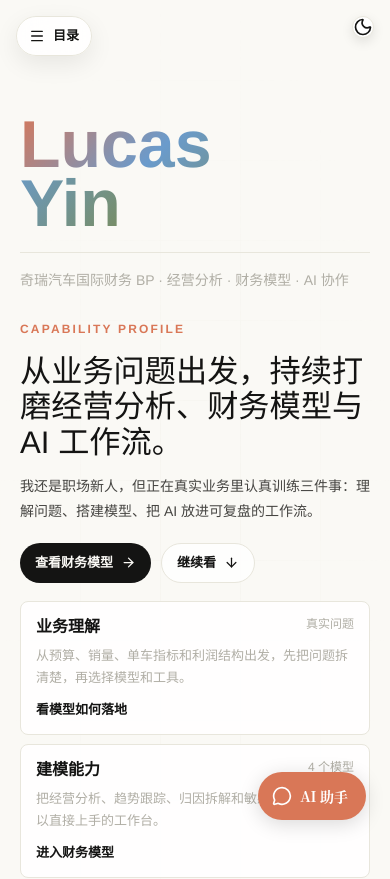
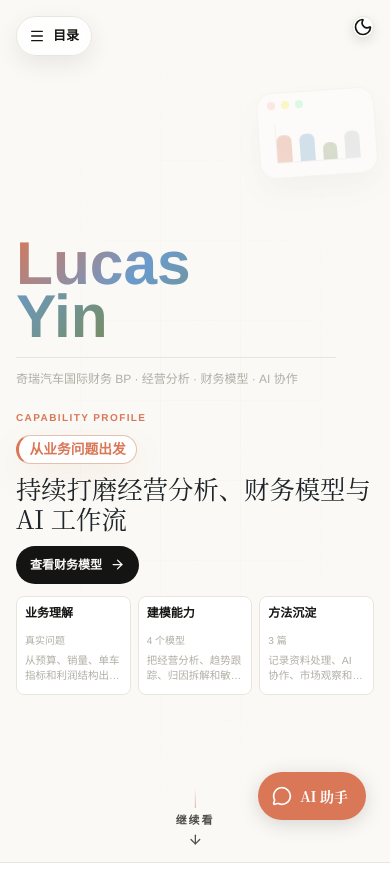
Before and after one commit to yinpengtao2002-ai/yinpengtao2002-ai.github.io, a Next.js app: page / in a window 390 px wide. Shown: the top 879 px of the page. Built offline with nearby package versions, Linux system fonts and the light colour scheme.

Commit message:
Polish homepage hero layout

```diff
--- a/src/app/globals.css
+++ b/src/app/globals.css
@@ -106,7 +106,7 @@ h6 {
   display: flex;
   align-items: center;
   overflow: hidden;
-  padding: clamp(5.4rem, 8vh, 7rem) 0 clamp(2.6rem, 6vh, 4rem);
+  padding: clamp(5.4rem, 8vh, 7rem) 0 clamp(4.2rem, 7vh, 5.4rem);
 }
 
 .home-hero-grid {
@@ -133,19 +133,49 @@ h6 {
   font-size: 14px;
 }
 
+.home-hero-kicker {
+  color: var(--accent);
+  letter-spacing: 0.18em;
+  text-transform: uppercase;
+  font-size: 12px;
+  font-weight: 800;
+  margin-bottom: 16px;
+}
+
 .home-hero-headline {
-  margin-bottom: 14px;
-  font-size: clamp(1.85rem, 3.6vw, 2.8rem);
-  line-height: 1.14;
+  display: flex;
+  flex-direction: column;
+  align-items: flex-start;
+  gap: 14px;
+  margin-bottom: 18px;
+  font-family: var(--font-hero-display);
+  font-size: clamp(1.9rem, 3.25vw, 2.75rem);
+  line-height: 1.16;
+  font-weight: 500;
   letter-spacing: 0;
 }
 
-.home-hero-summary {
-  max-width: 620px;
-  color: color-mix(in srgb, var(--foreground) 68%, var(--muted));
-  font-size: 14px;
-  line-height: 1.8;
-  margin-bottom: 18px;
+.home-headline-mark {
+  display: inline-flex;
+  align-items: center;
+  width: fit-content;
+  border: 1px solid color-mix(in srgb, var(--accent) 34%, var(--border));
+  border-left: 4px solid var(--accent);
+  border-radius: 999px;
+  background: color-mix(in srgb, var(--card) 86%, transparent);
+  box-shadow: 0 12px 34px rgba(217, 119, 87, 0.09);
+  color: var(--accent);
+  font-family: var(--font-poppins);
+  font-size: clamp(0.92rem, 1.35vw, 1.08rem);
+  font-weight: 800;
+  line-height: 1;
+  padding: 0.48rem 0.78rem;
+}
+
+.home-headline-line {
+  display: block;
+  max-width: 680px;
+  color: color-mix(in srgb, var(--foreground) 88%, var(--accent-secondary));
 }
 
 .home-hero-actions {
@@ -179,6 +209,31 @@ h6 {
   border: 1px solid var(--border);
   background: color-mix(in srgb, var(--card) 84%, transparent);
   color: var(--foreground);
+}
+
+.home-hero-continue {
+  position: absolute;
+  z-index: 4;
+  left: 50%;
+  bottom: clamp(1.05rem, 2.2vh, 1.45rem);
+  display: inline-flex;
+  flex-direction: column;
+  align-items: center;
+  gap: 5px;
+  color: color-mix(in srgb, var(--foreground) 62%, var(--muted));
+  font-family: var(--font-poppins);
+  font-size: 12px;
+  font-weight: 800;
+  letter-spacing: 0.16em;
+  text-decoration: none;
+  transform: translateX(-50%);
+}
+
+.home-hero-continue::before {
+  content: "";
+  width: 1px;
+  height: 28px;
+  background: linear-gradient(180deg, transparent, color-mix(in srgb, var(--accent) 48%, var(--border)));
 }
 
 .home-proof-grid {
@@ -228,8 +283,45 @@ h6 {
 .home-hero-artifacts {
   position: absolute;
   inset: 0;
-  z-index: 3;
+  z-index: 1;
   pointer-events: none;
+}
+
+.artifact-card {
+  transform-origin: center;
+}
+
+.artifact-card-inner {
+  padding: 30px 16px 14px;
+}
+
+.artifact-window-chrome {
+  height: 24px;
+  padding-inline: 10px;
+}
+
+.artifact-card-content {
+  position: relative;
+  z-index: 1;
+  display: flex;
+  align-items: center;
+  justify-content: center;
+  width: 100%;
+  height: 100%;
+  min-height: 0;
+}
+
+.artifact-code {
+  width: min(100%, 118px);
+}
+
+.artifact-chart {
+  width: min(100%, 118px);
+  height: min(100%, 70px);
+}
+
+.artifact-image {
+  width: min(100%, 108px);
 }
 
 .home-artifact-code {
@@ -292,7 +384,7 @@ h6 {
 
   .home-hero {
     padding-top: 5rem;
-    padding-bottom: 2rem;
+    padding-bottom: 3.8rem;
   }
 
   .home-hero-grid {
@@ -312,11 +404,6 @@ h6 {
   .home-hero-headline {
     font-size: clamp(1.65rem, 3vw, 2.2rem);
     margin-bottom: 10px;
-  }
-
-  .home-hero-summary {
-    line-height: 1.65;
-    margin-bottom: 12px;
   }
 
   .home-hero-actions {
@@ -350,7 +437,10 @@ h6 {
   }
 
   .home-artifact-chart {
-    display: none;
+    bottom: 5%;
+    left: max(24px, calc((100vw - 1180px) / 2 + 360px));
+    width: 140px;
+    height: 100px;
   }
 
   .index-page {
@@ -371,39 +461,131 @@ h6 {
 
 @media (max-width: 768px) {
   .home-viewport {
-    min-height: auto;
+    min-height: 100svh;
   }
 
   .home-shell {
-    width: min(100% - 40px, 640px);
+    width: min(100% - 32px, 640px);
   }
 
   .home-hero {
-    padding-top: 5.7rem;
-    padding-bottom: 2.7rem;
+    align-items: stretch;
+    min-height: 100svh;
+    padding-top: clamp(4.65rem, 12svh, 5.8rem);
+    padding-bottom: 4.4rem;
   }
 
   .home-hero-grid {
     grid-template-columns: 1fr;
-    gap: 1.7rem;
+    align-content: center;
+    min-height: calc(100svh - 9.1rem);
+    gap: clamp(0.95rem, 3svh, 1.35rem);
   }
 
   .home-hero-title {
-    font-size: clamp(3.25rem, 17vw, 5rem);
+    font-size: clamp(3.1rem, 15.5vw, 4.65rem);
   }
 
   .home-hero-role {
-    margin-top: 20px;
-    padding-top: 15px;
-    line-height: 1.75;
+    max-width: 320px;
+    margin-top: 13px;
+    padding-top: 12px;
+    font-size: 12px;
+    line-height: 1.58;
+  }
+
+  .home-hero-kicker {
+    margin-bottom: 10px;
+    font-size: 10px;
+    letter-spacing: 0.14em;
   }
 
   .home-hero-headline {
-    font-size: clamp(1.8rem, 8vw, 2.35rem);
+    gap: 10px;
+    margin-bottom: 13px;
+    font-size: clamp(1.46rem, 6.5vw, 2rem);
+    line-height: 1.15;
+  }
+
+  .home-headline-mark {
+    border-left-width: 3px;
+    font-size: 0.86rem;
+    padding: 0.42rem 0.66rem;
   }
 
   .home-hero-artifacts {
+    display: block;
+    opacity: 0.64;
+  }
+
+  .home-artifact-code,
+  .home-artifact-image {
     display: none;
+  }
+
+  .home-artifact-chart {
+    top: 5.1rem;
+    right: 14px;
+    bottom: auto;
+    left: auto;
+    width: 118px;
+    height: 86px;
+    box-shadow: 0 14px 32px rgba(20, 20, 19, 0.07);
+  }
+
+  .home-hero-actions {
+    margin-bottom: 12px;
+  }
+
+  .home-primary-action {
+    min-height: 38px;
+    padding-inline: 14px;
+    font-size: 12px;
+  }
+
+  .home-proof-grid {
+    grid-template-columns: repeat(3, minmax(0, 1fr));
+    gap: 7px;
+  }
+
+  .home-proof-card {
+    padding: 9px 8px;
+  }
+
+  .home-proof-card>div {
+    flex-direction: column;
+    gap: 2px;
+  }
+
+  .home-proof-card strong {
+    font-size: 12px;
+    line-height: 1.25;
+  }
+
+  .home-proof-card span {
+    font-size: 10px !important;
+  }
+
+  .home-proof-body {
+    min-height: 32px;
+    margin: 5px 0 0;
+    font-size: 10.5px;
+    line-height: 1.48;
+    -webkit-line-clamp: 2;
+  }
+
+  .home-proof-link {
+    display: none;
+  }
+
+  .home-hero-continue {
+    bottom: calc(0.9rem + env(safe-area-inset-bottom));
+    gap: 4px;
+    font-size: 11px;
+  }
+
+  .home-hero-continue::before {
+    height: 20px;
   }
 
   .home-section {
--- a/src/components/home/CapabilityHero.tsx
+++ b/src/components/home/CapabilityHero.tsx
@@ -45,19 +45,17 @@ export default function CapabilityHero() {
       style={{ fontFamily: UI_FONT }}
     >
       <div className="home-hero-pattern" aria-hidden="true" />
-      {!lowMotion && (
       <div className="home-hero-artifacts" aria-hidden="true">
-          <ArtifactCard delay={0.2} rotate={5} initialY={-8} className="home-artifact-code rounded-md">
+        <ArtifactCard delay={0.2} rotate={5} initialY={-8} lowMotion={lowMotion} className="home-artifact-code rounded-md">
           <CodeArtifact />
         </ArtifactCard>
-          <ArtifactCard delay={0.35} rotate={-4} initialY={8} className="home-artifact-chart rounded-md">
+        <ArtifactCard delay={0.35} rotate={-4} initialY={8} lowMotion={lowMotion} className="home-artifact-chart rounded-md">
           <ChartArtifact />
         </ArtifactCard>
-          <ArtifactCard delay={0.45} rotate={-7} initialY={0} className="home-artifact-image rounded-md">
+        <ArtifactCard delay={0.45} rotate={-7} initialY={0} lowMotion={lowMotion} className="home-artifact-image rounded-md">
           <ImageArtifact />
         </ArtifactCard>
       </div>
-      )}
 
       <div className="home-shell home-hero-grid">
         <motion.div
@@ -86,21 +84,16 @@ export default function CapabilityHero() {
           transition={{ duration: 0.6, delay: 0.12 }}
           className="home-hero-content"
         >
-          <p style={{ color: "var(--accent)", letterSpacing: "0.18em", textTransform: "uppercase", fontSize: 12, fontWeight: 800, marginBottom: 16 }}>
+          <p className="home-hero-kicker">
             Capability Profile
           </p>
           <h2 className="home-hero-headline">
-            从业务问题出发，持续打磨经营分析、财务模型与 AI 工作流。
+            <span className="home-headline-mark">从业务问题出发</span>
+            <span className="home-headline-line">持续打磨经营分析、财务模型与 AI 工作流</span>
           </h2>
-          <p className="home-hero-summary">
-            我还是职场新人，但正在真实业务里认真训练三件事：理解问题、搭建模型、把 AI 放进可复盘的工作流。
-          </p>
           <div className="home-hero-actions">
             <Link href="/finance" className="home-primary-action">
               查看财务模型 <ArrowRight style={{ width: 15, height: 15 }} />
-            </Link>
-            <Link href="#finance" className="home-secondary-action">
-              继续看 <ArrowDown style={{ width: 15, height: 15 }} />
             </Link>
           </div>
           <div className="home-proof-grid">
@@ -117,6 +110,10 @@ export default function CapabilityHero() {
           </div>
         </motion.div>
       </div>
+      <Link href="#finance" className="home-hero-continue">
+        <span>继续看</span>
+        <ArrowDown style={{ width: 15, height: 15 }} />
+      </Link>
     </section>
   );
 }
--- a/src/components/ui/ArtifactCard.tsx
+++ b/src/components/ui/ArtifactCard.tsx
@@ -9,6 +9,7 @@ interface ArtifactCardProps {
     delay?: number;
     initialX?: number;
     initialY?: number;
+    lowMotion?: boolean;
     rotate?: number;
 }
 
@@ -18,45 +19,51 @@ export default function ArtifactCard({
     delay = 0,
     initialX = 0,
     initialY = 0,
+    lowMotion = false,
     rotate = 0
 }: ArtifactCardProps) {
     return (
         <motion.div
-            initial={{ opacity: 0, x: initialX, y: initialY + 20, rotate: rotate - 5 }}
-            animate={{
+            initial={lowMotion ? { opacity: 0, x: initialX, y: initialY, rotate } : { opacity: 0, x: initialX, y: initialY + 20, rotate: rotate - 5 }}
+            animate={lowMotion ? {
+                opacity: 0.72,
+                x: initialX,
+                y: initialY,
+                rotate,
+            } : {
                 opacity: 0.9,
                 x: initialX,
-                y: [initialY, initialY - 15, initialY], // Floating effect
-                rotate: rotate
+                y: [initialY, initialY - 15, initialY],
+                rotate,
             }}
-            transition={{
-                opacity: { duration: 1, delay: delay },
-                y: { duration: 6, repeat: Infinity, ease: "easeInOut", delay: delay }, // Continuous float
-                default: { duration: 1, delay: delay }
+            transition={lowMotion ? {
+                opacity: { duration: 0.4, delay },
+                default: { duration: 0.4, delay },
+            } : {
+                opacity: { duration: 1, delay },
+                y: { duration: 6, repeat: Infinity, ease: "easeInOut", delay },
+                default: { duration: 1, delay },
             }}
-            whileHover={{
+            whileHover={lowMotion ? undefined : {
                 scale: 1.05,
                 rotate: 0,
                 boxShadow: "0 20px 40px -10px rgba(0,0,0,0.1)",
                 zIndex: 50,
                 opacity: 1
             }}
-            className={`absolute backdrop-blur-md bg-white/60 border border-white/50 shadow-sm rounded-xl overflow-hidden cursor-pointer ${className}`}
+            className={`artifact-card absolute backdrop-blur-md bg-white/60 border border-white/50 shadow-sm rounded-xl overflow-hidden cursor-pointer ${className}`}
         >
-            <div className="relative w-full h-full p-4">
-                {/* Header bar mimicking window chrome */}
-                <div className="absolute top-0 left-0 w-full h-6 bg-white/40 border-b border-white/20 flex items-center px-2 gap-1.5">
+            <div className="artifact-card-inner relative w-full h-full">
+                <div className="artifact-window-chrome absolute top-0 left-0 w-full bg-white/40 border-b border-white/20 flex items-center gap-1.5">
                     <div className="w-2 h-2 rounded-full bg-red-300/60" />
                     <div className="w-2 h-2 rounded-full bg-yellow-300/60" />
                     <div className="w-2 h-2 rounded-full bg-green-300/60" />
                 </div>
 
-                {/* Content Area */}
-                <div className="mt-4">
+                <div className="artifact-card-content">
                     {children}
                 </div>
 
-                {/* Glass reflection shine */}
                 <div className="absolute inset-0 bg-gradient-to-tr from-white/0 via-white/30 to-white/0 pointer-events-none opacity-50" />
             </div>
         </motion.div>
@@ -66,7 +73,7 @@ export default function ArtifactCard({
 // Pre-defined visual components for the "Artifacts"
 export function CodeArtifact() {
     return (
-        <div className="space-y-2 opacity-80">
+        <div className="artifact-code space-y-2 opacity-80">
             <div className="flex gap-2">
                 <div className="w-8 h-2 bg-blue-400/30 rounded" />
                 <div className="w-16 h-2 bg-gray-400/30 rounded" />
@@ -83,7 +90,7 @@ export function CodeArtifact() {
 
 export function ChartArtifact() {
     return (
-        <div className="flex items-end gap-2 h-16 w-24 px-1 pb-1 border-l border-b border-gray-400/20">
+        <div className="artifact-chart flex items-end gap-2 px-1 pb-1 border-l border-b border-gray-400/20">
             <motion.div
                 className="w-4 bg-[#d97757]/60 rounded-t-sm"
                 animate={{ height: ["40%", "70%", "40%"] }}
@@ -110,7 +117,7 @@ export function ChartArtifact() {
 
 export function ImageArtifact() {
     return (
-        <div className="flex flex-col items-center gap-2">
+        <div className="artifact-image flex flex-col items-center gap-2">
             <div className="w-20 h-14 bg-gradient-to-br from-indigo-100 to-purple-100 rounded-md border border-white/40 shadow-inner flex items-center justify-center">
                 <div className="w-6 h-6 rounded-full bg-white/50 blur-[2px]" />
             </div>
```
Also changed, not shown: 1 other file (tests, documents, lock files or other folders). Lines whose indentation alone changed are shown as unchanged.
